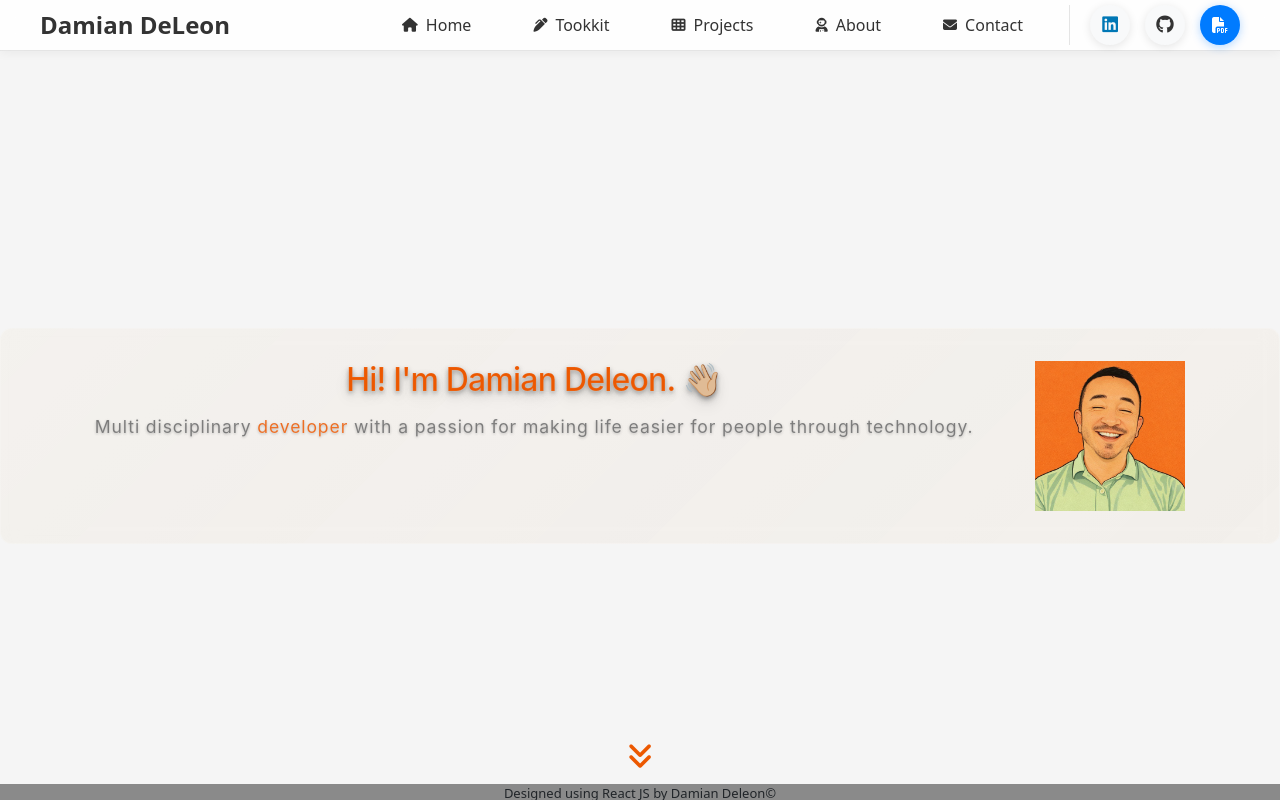
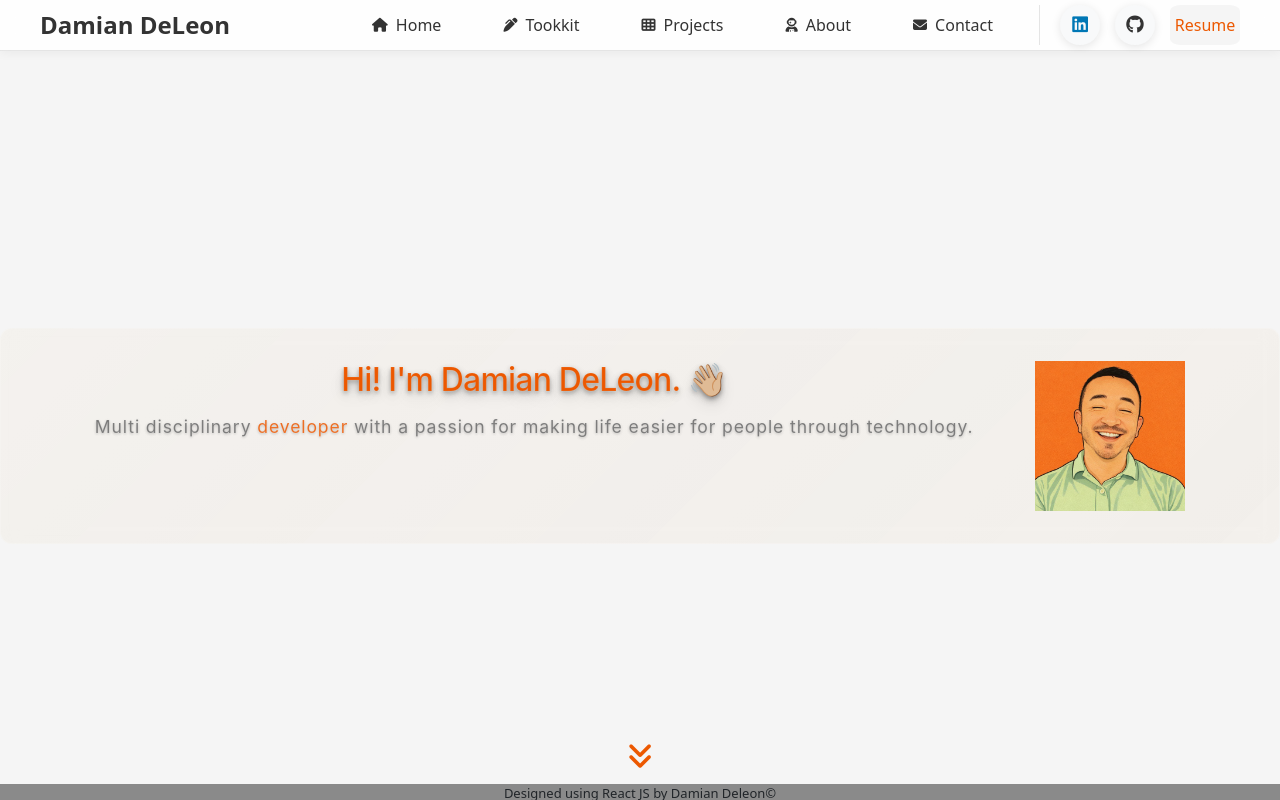
Before and after one commit to damiandeleon/damianwebsite, a React (Vite) app: page / in a window 1280 px wide. Built offline with nearby package versions, Linux system fonts and the light colour scheme; a web font is replaced by a local one.

Commit message:
updated download resume feature

```diff
--- a/src/components/Contact.jsx
+++ b/src/components/Contact.jsx
@@ -4,56 +4,59 @@ const Contact = () => {
   return (
     <div
       id="contact"
-      className="yellowBG"
+      // className="Outer"
       style={{
         height: "calc(100vh - 70px)",
         paddingTop: "70px",
         boxSizing: "border-box",
       }}
     >
+      <div className="Outer">
         <div>
-        <div id="top">
-          <div className="card-header pt-2 pb-2">
-            <h1 style={{ color: "white" }}>Contact Me</h1>
-          </div>
-        </div>
-        <div className="row">
-          <div className="contactPad">
-            <div className="card-background">
-              <div>
-                <div className="col-md">
-                  <p>This is my contact information</p>
-                  <hr></hr>
+          <div
+            className="card-header  pt-2 pb-2"
+            style={{
+              color: "rgb(236, 88, 0)",
+              fontFamily: "karla",
+            }}
+          >
+            <h2>
+              Let's Connect!{" "}
+              <span>
+                <i class="fa-solid fa-comment-dots"></i>
+              </span>
+            </h2>
+
+            <div
+              style={{
+                display: "flex",
+                alignItems: "flex-start",
+                gap: "24px",
+                flexDirection: "row",
+                justifyContent: "space-around",
+                fontFamily: "karla",
+                color: "#696969",
+              }}
+            >
               <p>
-                    <i className="fas fa-envelope me-3" />
-                    <a href="mailto:damianmdeleon@gmail.com">
-                      damianmdeleon@gmail.com
-                    </a>
+                If you'd like to know more about me or set up a meeting, feel
+                free to find me on my linked in profile, at the top of the page,
+                or you can send me a message here!
               </p>
-                  <p>
-                    <i className="fas fa-phone me-3" />
-                    <a href="tel:5125697525">512-569-7525</a>
-                  </p>
-                  <p>
-                    <i className="fas fa-map-marker-alt me-3"></i>
-                    West Coast, CA, USA
-                  </p>
-                </div>
-                <hr></hr>
-                <div className="mt-3">
-                  <p>Or send a message directly to me here</p>
-                </div>
+
               <form
                 style={{
                   display: "block",
                   backgroundColor: "rgba(255, 255, 255, 0.95)",
                   borderRadius: "12px",
                   padding: "20px",
+                  width: "40%",
+                  minWidth: "40%",
+                  maxWidth: "none",
+                  marginLeft: "0",
                   boxShadow: "0 8px 32px rgba(0, 0, 0, 0.3)",
                   backdropFilter: "blur(10px)",
                   border: "1px solid rgba(255, 255, 255, 0.2)",
-                    maxWidth: "500px",
-                    margin: "0 auto",
                 }}
                 action="https://getform.io/f/de71c49e-3c1d-4e0b-bd18-6cea7ad61344"
                 method="POST"
@@ -251,7 +254,6 @@ const Contact = () => {
         </div>
       </div>
     </div>
-    </div>
   );
 };
 
--- a/src/components/Home.jsx
+++ b/src/components/Home.jsx
@@ -33,7 +33,7 @@ function Home() {
               }}
             >
               <div>
-                <h2>Hi! I'm Damian Deleon. 👋🏼</h2>
+                <h2>Hi! I'm Damian DeLeon. 👋🏼</h2>
                 <p style={{ color: "#696969" }} className="subtitle">
                   Multi disciplinary{" "}
                   <span style={{ color: "rgb(236,88,0)" }}>developer </span>{" "}
--- a/src/components/Navigation.jsx
+++ b/src/components/Navigation.jsx
@@ -1,6 +1,5 @@
 import React, { useState, useEffect } from "react";
-import { createRoot } from "react-dom/client";
-import Resume from "./Resume";
+import resumePdf from "../assets/Resume.pdf";
 
 function Navigation() {
   const [isMenuOpen, setIsMenuOpen] = useState(false);
@@ -49,72 +48,14 @@ function Navigation() {
     }
   };
 
-  const openResumeInNewWindow = () => {
-    const newWindow = window.open(
-      "",
-      "_blank",
-      "width=800,height=600,scrollbars=yes,resizable=yes",
-    );
-    if (newWindow) {
-      newWindow.document.write(`
-        <!DOCTYPE html>
-        <html>
-          <head>
-            <title>Damian's Resume</title>
-            <meta charset="UTF-8" />
-            <style>
-              body {
-                font-family: Arial, sans-serif;
-                margin: 40px;
-                background-color: #f9f9f9;
-                color: #333;
-              }
-              h1, h2, h3 {
-                color: #2c3e50;
-              }
-              .section {
-                margin-bottom: 40px;
-              }
-              .contact a {
-                color: #2980b9;
-                text-decoration: none;
-              }
-              ul {
-                padding-left: 20px;
-              }
-              .job-title {
-                font-weight: bold;
-              }
-              .company {
-                font-style: italic;
-              }
-              .date {
-                color: #777;
-              }
-              .skills span {
-                display: inline-block;
-                background-color: #ecf0f1;
-                padding: 5px 10px;
-                margin: 5px;
-                border-radius: 4px;
-              }
-
-            </style>
-          </head>
-          <body>
-            <div id="resume-root"></div>
-          </body>
-        </html>
-      `);
-      newWindow.document.close();
-
-      const container = newWindow.document.getElementById("resume-root");
-      if (container) {
-        const root = createRoot(container);
-        root.render(<Resume />);
-      }
-    }
-    closeMenu(); // Close mobile menu after opening resume
+  const downloadResume = () => {
+    const link = document.createElement("a");
+    link.href = resumePdf;
+    link.download = "Resume.pdf";
+    document.body.appendChild(link);
+    link.click();
+    document.body.removeChild(link);
+    closeMenu();
   };
 
   const navItems = [
@@ -287,37 +228,39 @@ function Navigation() {
               ))}
 
               <button
-                onClick={openResumeInNewWindow}
+                onClick={downloadResume}
                 title="View Resume"
                 style={{
                   display: "flex",
                   alignItems: "center",
                   justifyContent: "center",
-                  width: "40px",
+                  width: "70px",
                   height: "40px",
-                  borderRadius: "50%",
-                  backgroundColor: "#007bff",
-                  color: "white",
+                  borderRadius: "15%",
+                  backgroundColor: "whitesmoke",
+                  color: "rgb(236, 88, 0)",
                   border: "none",
                   fontSize: "16px",
                   cursor: "pointer",
                   transition: "all 0.3s ease",
-                  boxShadow: "0 2px 10px rgba(0, 123, 255, 0.3)",
+                  // boxShadow: "0 2px 10px rgba(0, 123, 255, 0.3)",
                 }}
                 onMouseEnter={(e) => {
-                  e.target.style.backgroundColor = "#0056b3";
+                  e.target.style.color = "white";
+                  e.target.style.backgroundColor = "rgb(236, 88, 0)";
                   e.target.style.transform = "translateY(-3px)";
-                  e.target.style.boxShadow =
-                    "0 4px 15px rgba(0, 123, 255, 0.4)";
+                  // e.target.style.boxShadow =
+                  //   "0 4px 15px rgba(0, 123, 255, 0.4)";
                 }}
                 onMouseLeave={(e) => {
-                  e.target.style.backgroundColor = "#007bff";
+                  e.target.style.color = "rgb(236, 88, 0)";
+                  e.target.style.backgroundColor = "whitesmoke";
                   e.target.style.transform = "translateY(0)";
-                  e.target.style.boxShadow =
-                    "0 2px 10px rgba(0, 123, 255, 0.3)";
+                  // e.target.style.boxShadow =
+                  //   "0 2px 10px rgba(0, 123, 255, 0.3)";
                 }}
               >
-                <i className="fas fa-file-pdf"></i>
+                Resume
               </button>
             </div>
 
@@ -481,7 +424,7 @@ function Navigation() {
               ))}
 
               <button
-                onClick={openResumeInNewWindow}
+                onClick={downloadResume}
                 title="View Resume"
                 style={{
                   display: "flex",
--- a/src/index.css
+++ b/src/index.css
@@ -51,8 +51,8 @@ body {
 }
 
 .Outer {
-  margin-left: 150px;
-  margin-right: 150px;
+  margin-left: 300px;
+  margin-right: 300px;
   overflow-x: hidden;
 }
 h1 {
@@ -158,7 +158,8 @@ body {
 
 .card-background {
   opacity: 1;
-  color: lightgray;
+  color: #696969;
+  font-family: karla, sans-serif;
   font-size: 15px;
   text-align: left;
 }
@@ -532,14 +533,14 @@ svg {
 .yellowBG {
   /* background-image: url("./Assets//Images/darkcity.jpg"); */
   background-color: whitesmoke;
-  background-attachment: fixed;
+  /* background-attachment: fixed;
   background-position: center;
   background-repeat: no-repeat;
-  background-size: cover;
+  background-size: cover; */
+  color: rgb(105, 105, 105);
   width: 100%;
   min-height: 100%;
   opacity: 0.9;
-  background-color: black;
 }
 
 .fade-in {
```
Also changed, not shown: 2 other files (tests, documents, lock files or other folders). Lines whose indentation alone changed are shown as unchanged.
